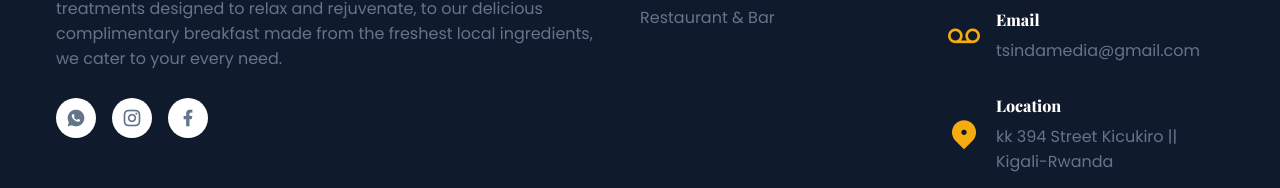
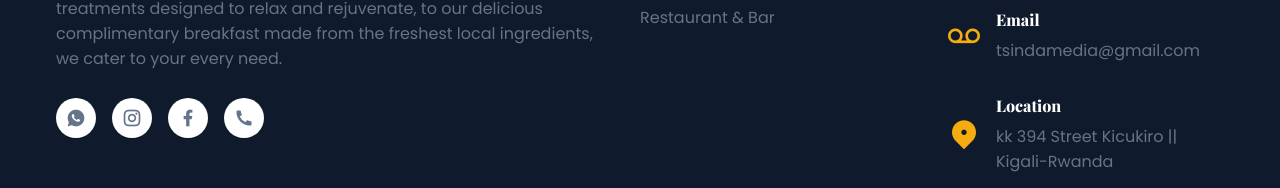
Before and after one commit to Christophe210/Sample-of-Reino-Guest-House-Website, a plain HTML site: page index.html in a window 1280 px wide. Shown: the part 8278-8466 px from the top of the page. Drawn offline with nearby package versions, Linux system fonts and the light colour scheme.

Commit message:
Update index.html

```diff
--- a/index.html
+++ b/index.html
@@ -398,6 +398,9 @@
             <li>
               <a href="#"><i class="ri-facebook-fill"></i></a>
             </li>
+              <li>
+              <a href="tel:+250788263199"><i class="ri-phone-fill"></i></a>
+            </li>
             <!-- <li>
               <a href="#"><i class="ri-linkedin-fill"></i></a>
             </li> -->
```
